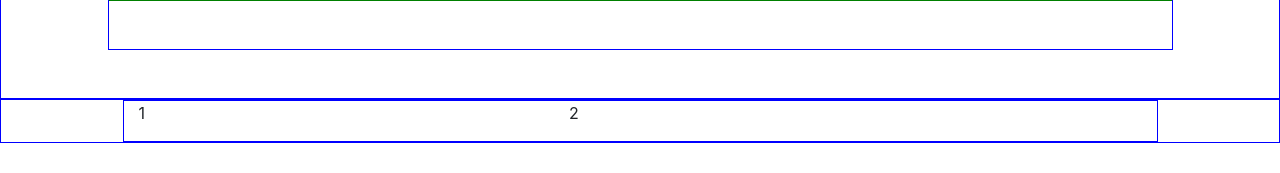
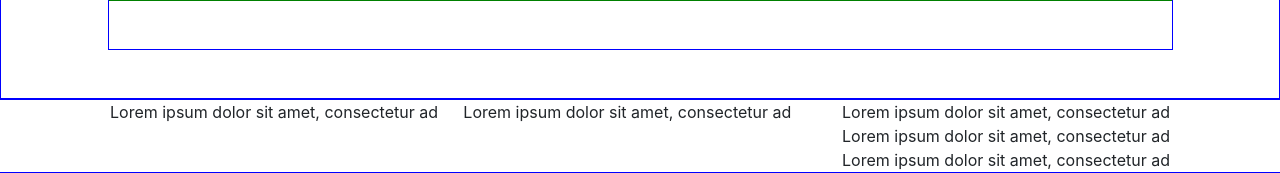
Before and after one commit to perezjoyce/static-website-project, a plain HTML site: page index.html in a window 1280 px wide. Shown: the part 4137-4310 px from the top of the page. Before the commit the page ends 4280 px from the top, so only its background shows below. Drawn offline with nearby package versions, Linux system fonts and the light colour scheme.

Commit message:
edits in footer

```diff
--- a/assets/css/style.css
+++ b/assets/css/style.css
@@ -17,6 +17,9 @@
 	border: 1px solid green;
 }
 
+.d-flex {
+	border-radius: 1px solid yellow;
+}
 
 
 /******* CONTAINERS ********/
--- a/index.html
+++ b/index.html
@@ -216,31 +216,30 @@
 
 
 
-<footer class="footer" id="footer">
-	<div class="container-fluid">
+<footer class="containter-fluid" id="footer">
 	<div class="row">
 	<div class="col-lg-1"></div>
 	<div class="col-lg-10">
 
 		<!-- nested -->
-				<div class="container-fluid">
-					<div class="row">
-						<div class="col-lg-5">
-							<div class="footer__credits">
-								<p>1</p>
+		<div class="d-flex">
+			<div class="flex-row flex-fill footer___text">
+				Lorem ipsum dolor sit amet, consectetur ad
 			</div>
+
+			<div class="flex-row flex-fill">
+				Lorem ipsum dolor sit amet, consectetur ad
 			</div>
-						<div class="col-lg-5">
-							<div class="footer__social">
-								<p>2</p>
-							</div>
-						</div>
+
+			<div class="flex-row flex-fill text-right footer___social">
+				<div class="flex-column">Lorem ipsum dolor sit amet, consectetur ad</div>
+				<div class="flex-column">Lorem ipsum dolor sit amet, consectetur ad</div>
+				<div class="flex-column">Lorem ipsum dolor sit amet, consectetur ad</div>
 			</div>
 		</div>
 
 	</div>
 	<div class="col-lg-1"></div>
-		</div>
 	</div>
 </footer>
 
```
Lines whose indentation alone changed are shown as unchanged.
